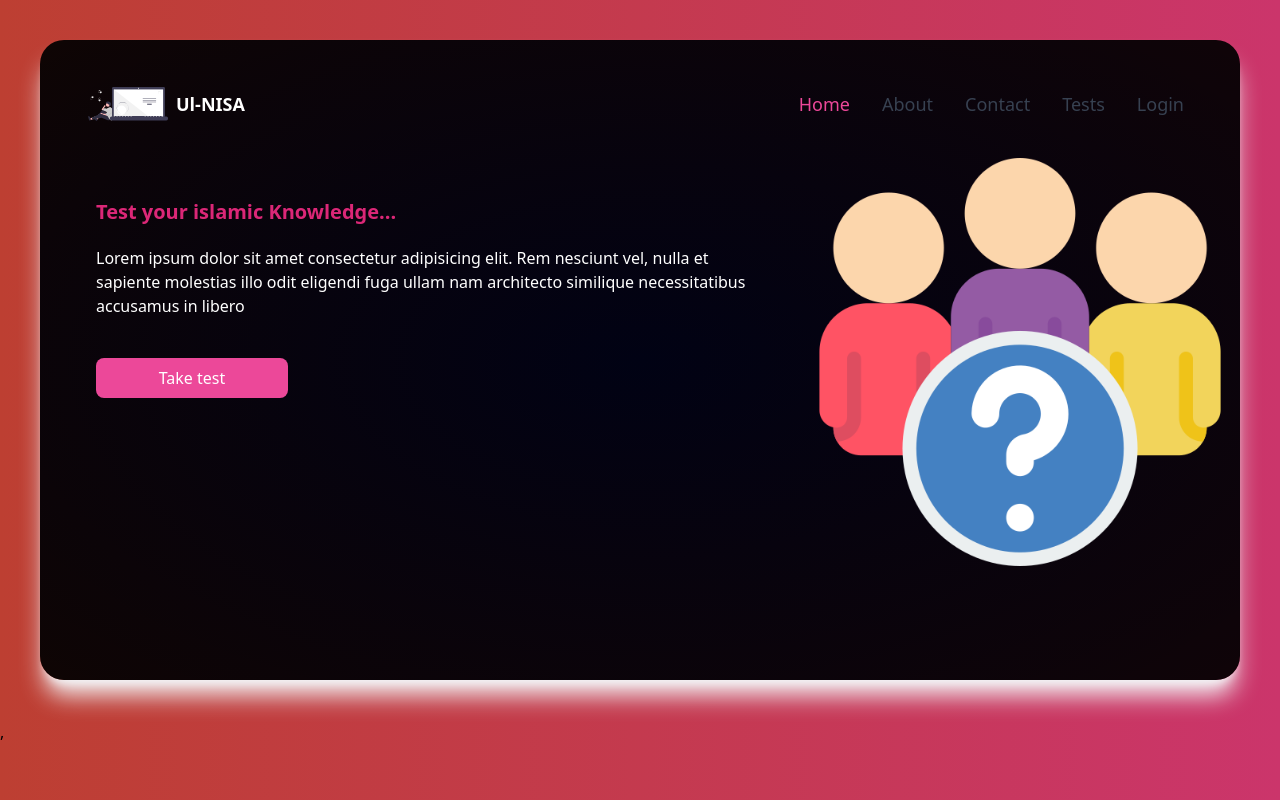
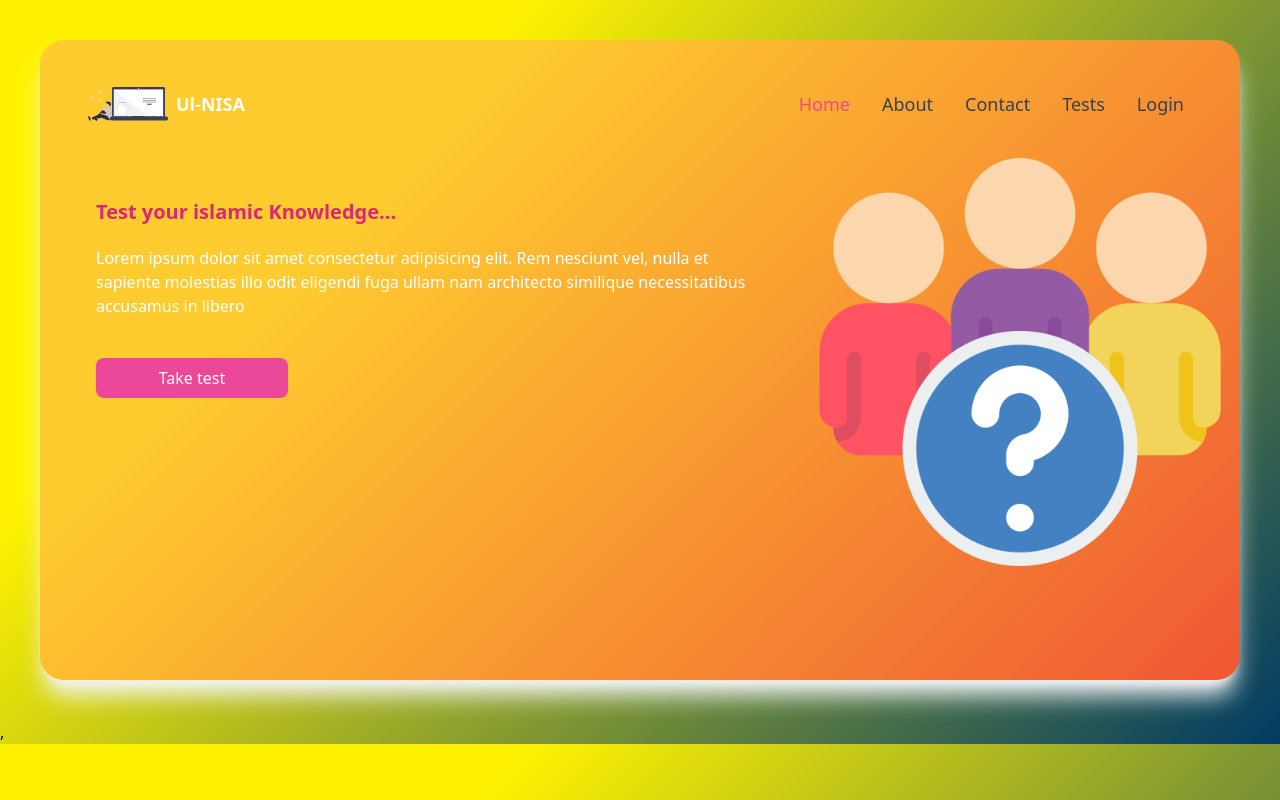
Before and after one commit to sawaneh1/Women_IN_Islam, a React (Create React App) app: page / in a window 1280 px wide. Built offline with nearby package versions, Linux system fonts and the light colour scheme.

Commit message:
beautifying the site

```diff
--- a/src/index.css
+++ b/src/index.css
@@ -6,11 +6,18 @@ body {
   margin-top: 0;
   box-sizing: border-box;
   padding: 0;
-  background: #cb356b;
-  background: linear-gradient(to right, #bd3f32, #cb356b);
+  /* background-color: #fbb034;
+  background-image: linear-gradient(315deg, #fbb034 0%, #ffdd00 74%); */
+  background-color: #f5d020;
+  background-image: linear-gradient(315deg, #f5d020 0%, #f53803 74%);
+
+  background-color: #003b64;
+  background-image: linear-gradient(315deg, #003b64 0%, #fff200 74%);
+  /* background: #cb356b; */
+  /* background: linear-gradient(to right, #bd3f32, #cb356b); */
 
   /* fallback for old browsers */
-  background: -webkit-linear-gradient(to right, #bd3f32, #cb356b);
+  /* background: -webkit-linear-gradient(to right, #bd3f32, #cb356b); */
   /* background: linear-gradient(to right, #000, #cb356b); */
   /* background: radial-gradient(#000, black); */
   /* background-color: ; */
@@ -18,7 +25,14 @@ body {
 }
 .linear {
   /* background: linear-gradient(to right, #c9493b, #6b0f31); */
-  background: radial-gradient(rgb(1, 2, 20), rgba(0, 0, 0, 0.925));
+  /* background: radial-gradient(rgb(1, 2, 20), rgba(0, 0, 0, 0.925));
+   */
+  background-color: #f6d327;
+  background-image: linear-gradient(315deg, #f6d327 0%, #de4daa 74%);
+  background-color: #f5d020;
+  background-image: linear-gradient(315deg, #f5d020 0%, #f53803 74%);
+  background-color: #ef5734;
+  background-image: linear-gradient(315deg, #ef5734 0%, #ffcc2f 74%);
 }
 
 .scoreboard {
```
